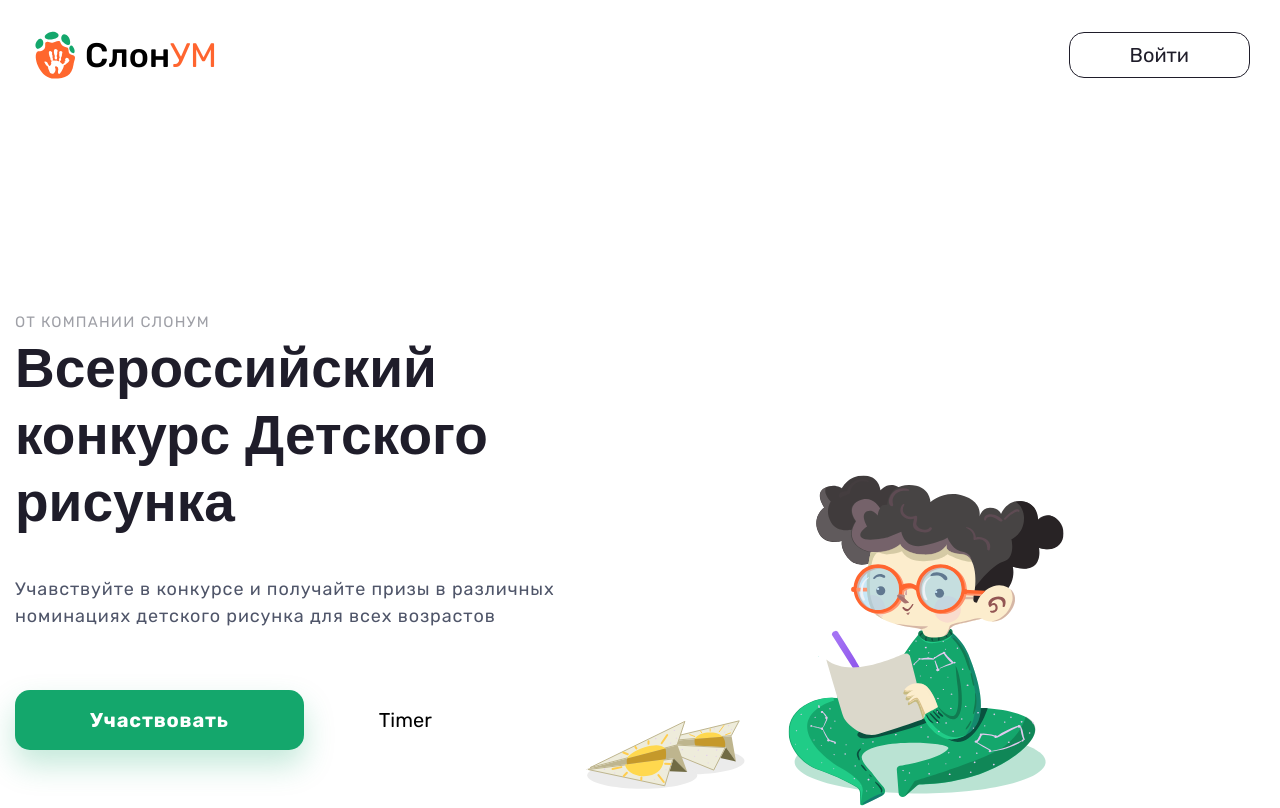
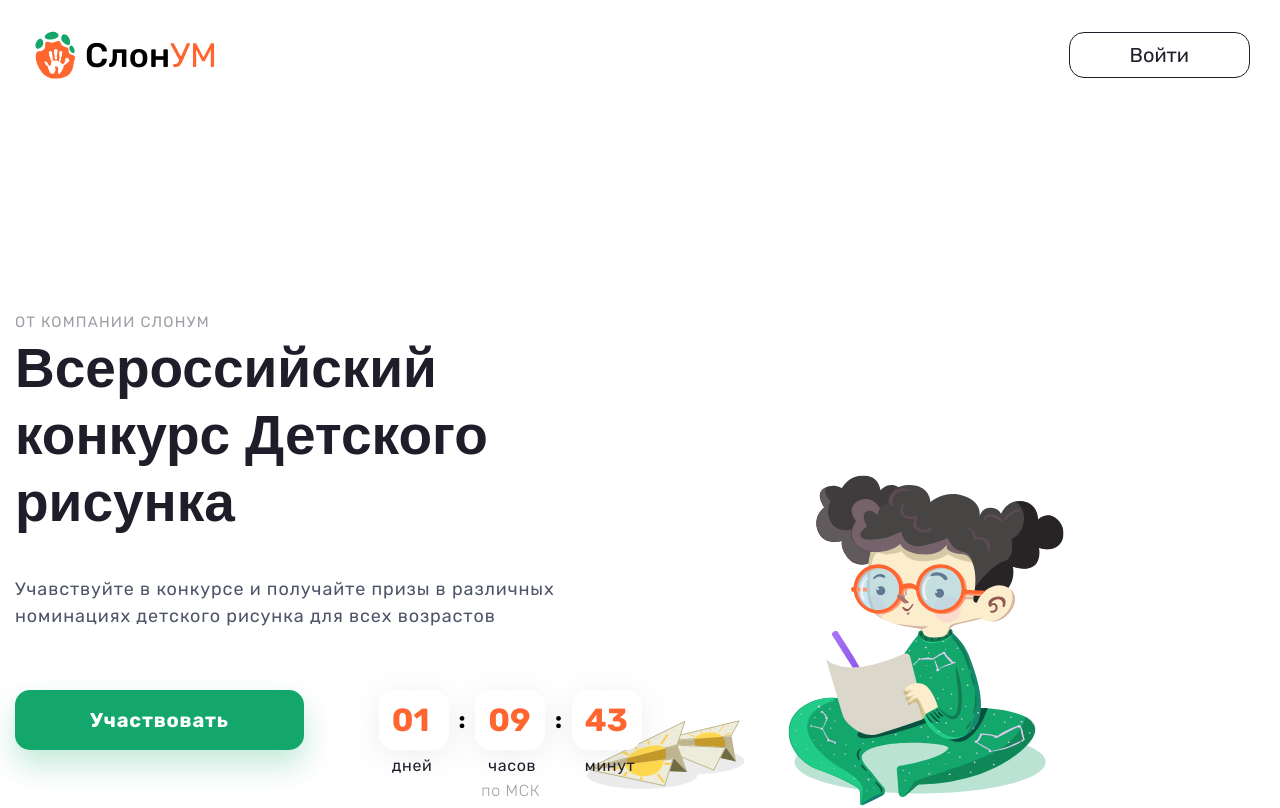
Before and after one commit to shonenenenene/slon-um-app, a React (Create React App) app: page / in a window 1280 px wide. Shown: the top 808 px of the page. Built offline with nearby package versions, Linux system fonts and the light colour scheme.

Commit message:
add timer

```diff
--- a/src/components/Header/Header.scss
+++ b/src/components/Header/Header.scss
@@ -22,6 +22,7 @@
             }
             div {
                 @include flex(flex-start, center);
+                flex-wrap: nowrap;
                 .header-content-btn {
                     padding: 18px 75px;
                     background-color: $main-accent-color;
--- a/src/components/Header/Header.tsx
+++ b/src/components/Header/Header.tsx
@@ -1,7 +1,7 @@
 import React, { FC } from 'react'
 import Top from './Top/Top';
 import Button from '../UI/Button';
-import Timer from '../UI/Timer';
+import Timer from '../UI/Timer/Timer';
 import Animation from '../UI/HeaderAnimation/HeaderAnimation';
 import './Header.scss'
 
--- a/src/components/UI/Timer.tsx
+++ /dev/null
@@ -1,9 +0,0 @@
-import React, { FC } from 'react'
-
-const Timer:FC = () => {
-  return (
-    <div>Timer</div>
-  )
-}
-
-export default Timer
--- /dev/null
+++ b/src/components/UI/Timer/Timer.scss
@@ -0,0 +1,89 @@
+@import "../../App/App.scss";
+
+.timer {
+    @include flex(center, center);
+    gap: 10px;
+    .num {
+        font-weight: 700;
+        font-size: 32px;
+        line-height: 38px;
+        box-shadow: 0px 5px 30px rgba($color: $additional-main-color, $alpha: 0.1);
+        border-radius: 16px;
+        background: $bg-color;
+        width: 70px;
+        height: 60px;
+        padding-left: 13px;
+        color: $additional-accent-color;
+    }
+    .days {
+        position: relative;
+        &::after {
+            content: 'дней';
+            position: absolute;
+            font-weight: 400;
+            font-size: 16px;
+            line-height: 22px;
+            letter-spacing: 0.04em;
+            color: $main-color;
+            bottom: -27px;
+        }
+    }
+    .hours {
+        position: relative;
+        &::after {
+            content: 'часов';
+            position: absolute;
+            font-weight: 400;
+            font-size: 16px;
+            line-height: 22px;
+            letter-spacing: 0.04em;
+            color: $main-color;
+            bottom: -27px;
+        }
+        &::before {
+            content: 'по МСК';
+            position: absolute;
+            font-weight: 300;
+            font-size: 16px;
+            line-height: 22px;
+            letter-spacing: 0.04em;
+            color: $checkbox-color;
+            bottom: -52px;
+            width: 60px;
+            left: 6px;
+        }
+    }
+    .minutes {
+        position: relative;
+        &::after {
+            content: 'минут';
+            position: absolute;
+            font-weight: 400;
+            font-size: 16px;
+            line-height: 22px;
+            letter-spacing: 0.04em;
+            color: $main-color;
+            bottom: -27px;
+        }
+    }
+    .colon {
+        font-family: $titles-font;
+        font-weight: 900;
+        font-size: 24px;
+        line-height: 33px;
+        opacity: 0;
+        animation: colons-tick 1.5s infinite;
+    }
+}
+
+@keyframes colons-tick {
+    0%{
+        opacity: 0;
+    }
+    33% {
+        opacity: 1;
+    }
+    100% {
+        opacity: 1;
+    }
+}
--- /dev/null
+++ b/src/components/UI/Timer/Timer.tsx
@@ -0,0 +1,28 @@
+import React, { FC, useEffect, useState } from 'react'
+import './Timer.scss'
+
+const Timer: FC = () => {
+
+  const [minutes, setMinutes] = useState(43);
+
+  const tick = () => {
+    if (minutes === 59) {setMinutes(0)} else setMinutes(minutes + 1)
+  }
+
+  useEffect(() => {
+    const timerID = setInterval(() => tick(), 60000);
+    return () => clearInterval(timerID);
+  })
+
+  return (
+    <div className='timer'>
+      <div className='num days'>01</div>
+      <div className='colon'>:</div>
+      <div className='num hours'>09</div>
+      <div className='colon'>:</div>
+      <div className='num minutes'>{ minutes }</div>
+    </div>
+  )
+}
+
+export default Timer
```
